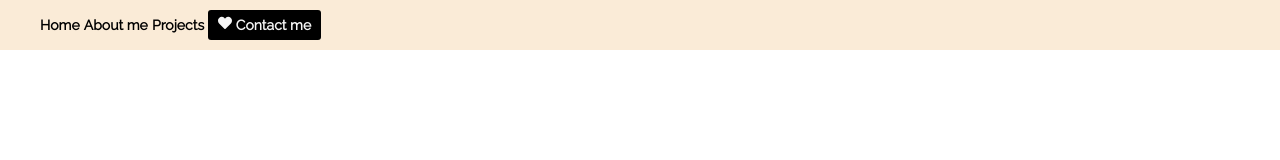
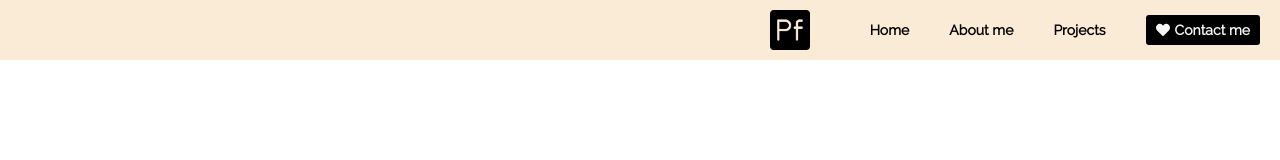
Before and after one commit to PavloProkopenko/Learning-New-Skills, a plain HTML site: page Navigation panel/index.html in a window 1280 px wide. Drawn offline with Linux system fonts and the light colour scheme.

Commit message:
Today I learned CSS box and flexbox
This is so interesting to learn this stuff.

Now I can change align for my future portfolio taskbar. Also I added logo to site, but I don't understand how to change his position.

I have to do a lot of today, so my learning was short (1 hour). But tomorrow I will learn more.

See ya.

```diff
--- a/Navigation panel/index.html
+++ b/Navigation panel/index.html
@@ -11,6 +11,11 @@
 </head>
 <body>
     <div class="header">
+        <div class="logo-containor">
+            <a class="logo-link">
+                <img class="logo-img" src="images/logo.png" alt="logo">
+            </a>
+        </div>
         <ul class="nav-list">
             <li><a href="#">Home</a></li>
             <li><a href="#">About me</a></li>
--- a/Navigation panel/style.css
+++ b/Navigation panel/style.css
@@ -24,34 +24,50 @@ a {
 }
 
 .header {
-    line-height: 50px;
-    height: 50px;
+    display: flex;
+    justify-content: right;
+    align-items: center;
+    line-height: 60px;
+    height: 60px;
     background-color: antiquewhite;
 
 }
 
+/* .logo-container {
+    display: flex;
+    justify-content: left;
+} */
+
+.logo-link {
+    display: flex;
+}
+
+.nav-list {
+    display: flex;
+    align-items: center;
+}
 
 .nav-list li {
-    display: inline-block;
     color: black;
     font-weight: bold;
     font-size: 14px;
+    padding: 0 20px;
 }
 
 /* Pseudo-class */
 /* nth-child() - searches element in father class*/
 /* nth-of-type() -  searches element by TYPE in father class*/
 .nav-list li:last-of-type a {
-    display: block;
+    display: flex;
+    justify-content: center;
+    align-items: center;
+    height: 30px;
     color: whitesmoke;
     font-weight: bold;
-    height: 30px;
     padding: 0 10px;
     background-color: black;
-    line-height: 30px;
     border-radius: 3px;
     transition: all 350ms ease;
-    target: _blank;
 }
 
 .nav-list li:last-of-type a:hover {
@@ -61,4 +77,18 @@ a {
 
 .nav-list li:last-of-type a svg {
     width: 1em;
+    padding-right: 5px;
 }
+
+/* Levels of css box
+1. Content
+2. Padding
+3. Border
+4. Margin */
+/* If you want to contain padding in box size
+you should use block-sizing: border-box */
+
+.logo-img {
+    width: auto;
+    height: 40px;
+}
```
Also changed, not shown: Navigation panel/images/logo.png (added).
